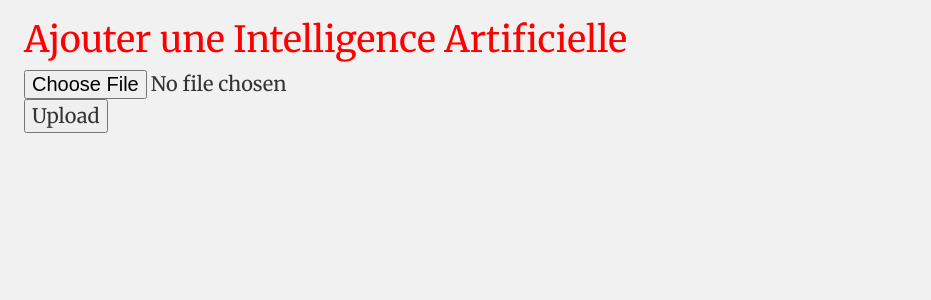
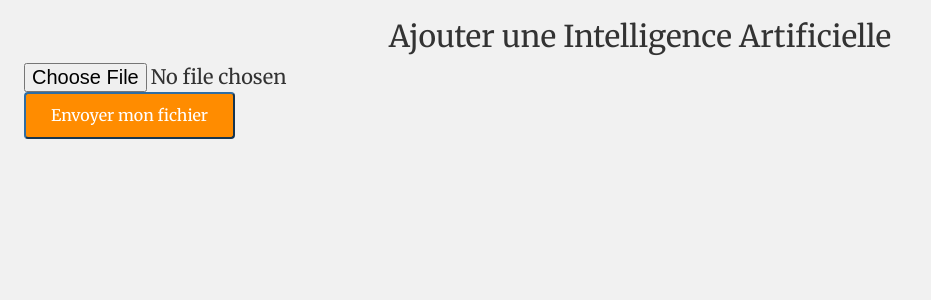
Before and after one commit to Nydareld/IaGameServer, a Flask app: page /addIA in a window 1280 px wide. Shown: the part 76-376 px from the top of the page, without its empty margins (0-931 px from the left). Run offline with Flask 2, Linux system fonts and the light colour scheme; some libraries are stand-ins or nearby versions.

Commit message:
Poursuite de css du site

```diff
--- a/CodIa/tuto/static/MesIA.css
+++ b/CodIa/tuto/static/MesIA.css
@@ -5,6 +5,18 @@
 
 button{
 	margin-top: 2%;
+
+}
+
+.btn-primary {
+    background-color: #FF8C00; /* Green */
+    border-radius: 4px;
+    color: white;
+    padding: 10px 25px;
+    text-align: center;
+    text-decoration: none;
+    display: inline-block;
+    font-size: 16px;
 }
 
 aside{
@@ -25,3 +37,7 @@
 p{
 	font-size: 20px;
 }
+
+.inputfile{
+	text-align: left;
+}
--- a/CodIa/tuto/static/home.css
+++ b/CodIa/tuto/static/home.css
@@ -17,13 +17,6 @@
   padding: 1em;
 }
 
-
-
-
-h1{
-
-	color:red;
-}
 
 div.sample{
 
--- a/CodIa/tuto/templates/MesIA.html
+++ b/CodIa/tuto/templates/MesIA.html
@@ -25,7 +25,7 @@
         <li>{{x.name}}<a href="{{ url_for('suprIa', filename=x.name) }}" ><button type="button" class="glyphicon glyphicon-remove"></button></a><a href="#" ><button type="button" class="glyphicon glyphicon-pencil"></a></li>{% endif %}
       {% endfor %}
 </ul>
-  <a href="{{ url_for('upload_file') }}" ><button type="button" class="btn btn-primary" >Ajouter IA</button></br></a>
+  <a href="{{ url_for('upload_file') }}" ><button type="button" class="btn-primary" >Ajouter IA</button></br></a>
 
 	</div>
 
--- a/CodIa/tuto/templates/addIA.html
+++ b/CodIa/tuto/templates/addIA.html
@@ -7,9 +7,14 @@
 
 	{% block main %}
     <title>Ajouter une IA</title>
-    <h1>Ajouter une Intelligence Artificielle</h1>
-    <form action="" method=post enctype=multipart/form-data>
-      <p><input type=file name=file>
-         <input type=submit value=Upload>
+    <h2>Ajouter une Intelligence Artificielle</h2>
+    <form action="" id="formAdd" method=post enctype=multipart/form-data>
+      <p class="custom-file-upload">
+				<input type=file id="file" name="myfile"/>
+        <input type=submit class="btn-primary" value="Envoyer mon fichier"/>
+			 </div>
+
+
+
     </form>
     {% endblock %}
--- a/CodIa/tuto/views.py
+++ b/CodIa/tuto/views.py
@@ -63,7 +63,7 @@
             db.session.commit()
             return redirect(url_for('MesIA'))
 
-    return render_template("addIA.html")
+    return render_template("addIA.html",tab="MesIA")
 
 
 @app.route("/suprIa/<string:filename>")
```
Also changed, not shown: CodIa/CodIA.db.
